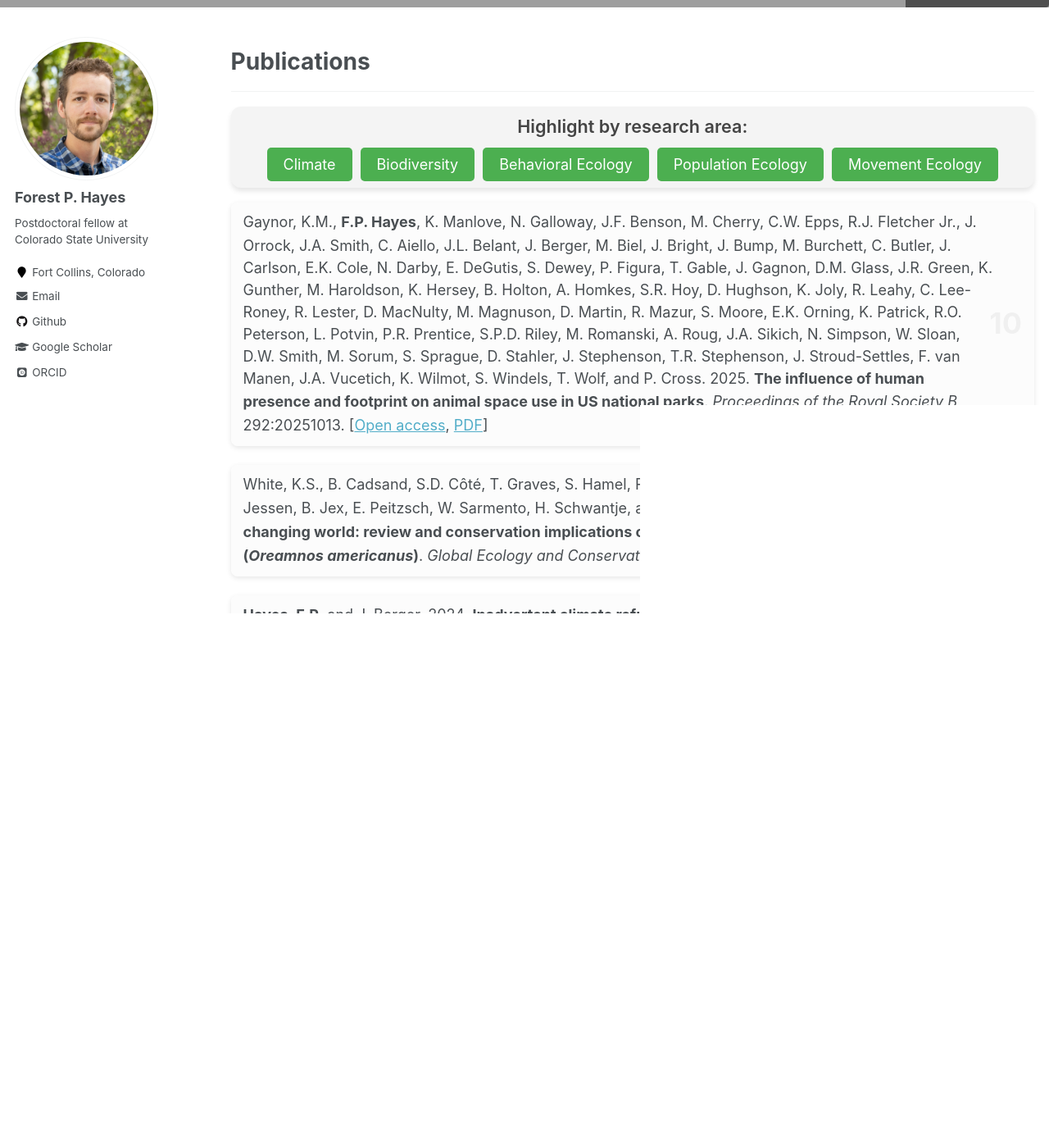
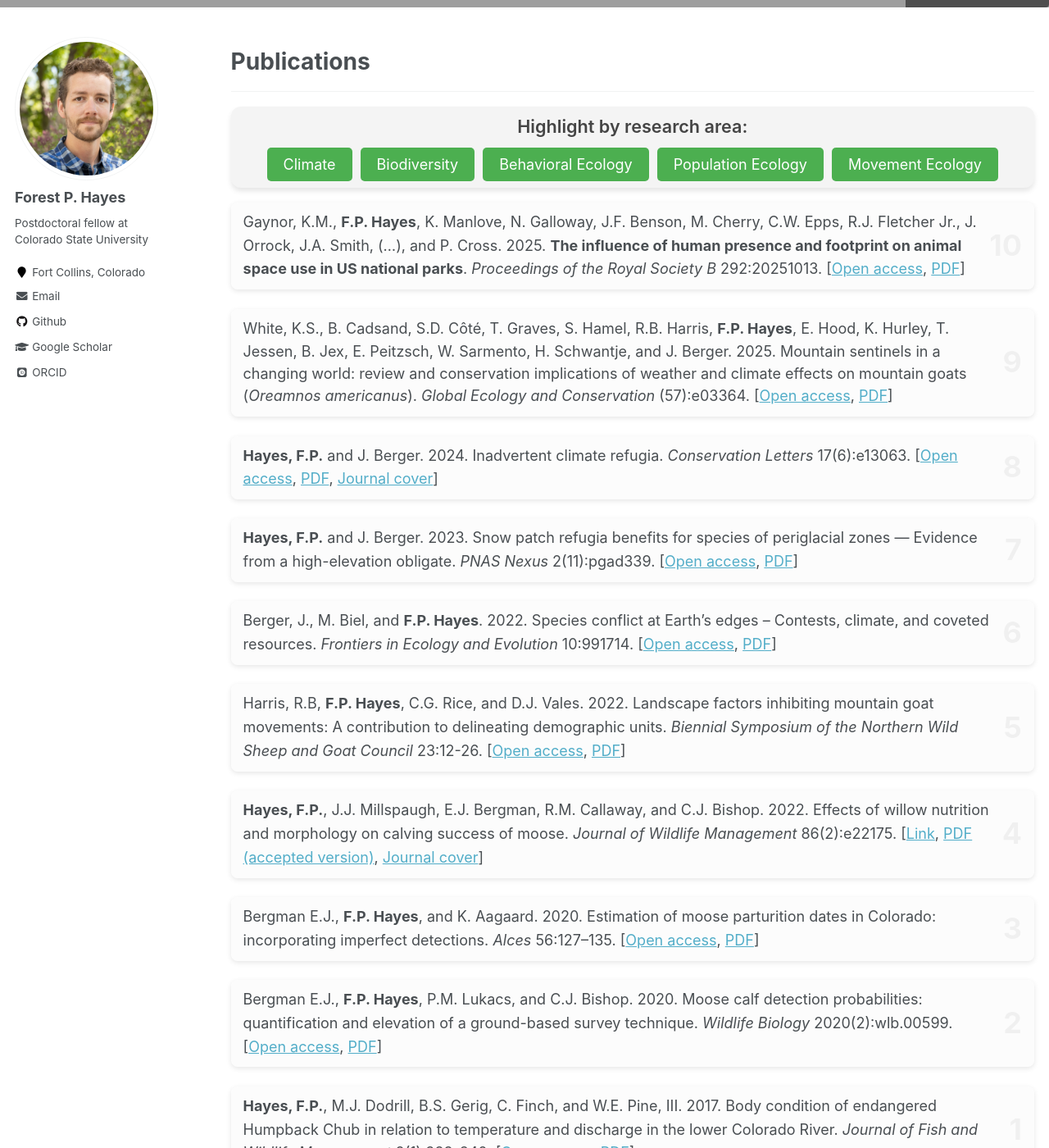
Before and after one commit to foresthayes/foresthayes.github.io, a Jekyll site: the page built from _pages/publications.md, in a window 1280 px wide and 1400 px high, scrolled down 1033 px. Shown: the whole window at 82% size. Built offline with Jekyll 4.4.1, drawn with Linux system fonts in a browser that asks for light colours; some web fonts are replaced; some of the changed text lies outside the part shown.

Commit message:
Update publications

```diff
--- a/_pages/publications.md
+++ b/_pages/publications.md
@@ -129,7 +129,7 @@ header:
 
 <span class="publication" data-topics="Behavioral Ecology, Movement Ecology">
   <span class="publication-number">10</span>
-  Gaynor, K.M., **F.P. Hayes**, K. Manlove, N. Galloway, J.F. Benson, M. Cherry, C.W. Epps, R.J. Fletcher Jr., J. Orrock, J.A. Smith, C. Aiello, J.L. Belant, J. Berger, M. Biel, J. Bright, J. Bump, M. Burchett, C. Butler, J. Carlson, E.K. Cole, N. Darby, E. DeGutis, S. Dewey, P. Figura, T. Gable, J. Gagnon, D.M. Glass, J.R. Green, K. Gunther, M. Haroldson, K. Hersey, B. Holton, A. Homkes, S.R. Hoy, D. Hughson, K. Joly, R. Leahy, C. Lee-Roney, R. Lester, D. MacNulty, M. Magnuson, D. Martin, R. Mazur, S. Moore, E.K. Orning, K. Patrick, R.O. Peterson, L. Potvin, P.R. Prentice, S.P.D. Riley, M. Romanski, A. Roug, J.A. Sikich, N. Simpson, W. Sloan, D.W. Smith, M. Sorum, S. Sprague, D. Stahler, J. Stephenson, T.R. Stephenson, J. Stroud-Settles, F. van Manen, J.A. Vucetich, K. Wilmot, S. Windels, T. Wolf, and P. Cross. 2025. **The influence of human presence and footprint on animal space use in US national parks**. *Proceedings of the Royal Society B* 292:20251013. \[[Open access](https://doi.org/10.1098/rspb.2025.1013), <a href="./2025_Gaynor et al_influence of human presence on animal space use.pdf">PDF</a>\]
+  Gaynor, K.M., **F.P. Hayes**, K. Manlove, N. Galloway, J.F. Benson, M. Cherry, C.W. Epps, R.J. Fletcher Jr., J. Orrock, J.A. Smith, (...), and P. Cross. 2025. **The influence of human presence and footprint on animal space use in US national parks**. *Proceedings of the Royal Society B* 292:20251013. \[[Open access](https://doi.org/10.1098/rspb.2025.1013), <a href="./2025_Gaynor et al_influence of human presence on animal space use.pdf">PDF</a>\]
 </span>
 
 <!--
@@ -142,47 +142,47 @@ Gaynor, K.M., **F.P. Hayes**, K. Manlove, N. Galloway, J.F. Benson, M. Cherry, C
 
 <span class="publication" data-topics="Climate, Behavioral Ecology">
   <span class="publication-number">9</span>
-  White, K.S., B. Cadsand, S.D. Côté, T. Graves, S. Hamel, R.B. Harris, **F.P. Hayes**, E. Hood, K. Hurley, T. Jessen, B. Jex, E. Peitzsch, W. Sarmento, H. Schwantje, and J. Berger. 2025. **Mountain sentinels in a changing world: review and conservation implications of weather and climate effects on mountain goats (<em>Oreamnos americanus</em>)**. *Global Ecology and Conservation* (57):e03364. \[[Open access](https://doi.org/10.1016/j.gecco.2024.e03364), <a href="./2025_White et al_mtn goat climate review.pdf">PDF</a>\]
+  White, K.S., B. Cadsand, S.D. Côté, T. Graves, S. Hamel, R.B. Harris, **F.P. Hayes**, E. Hood, K. Hurley, T. Jessen, B. Jex, E. Peitzsch, W. Sarmento, H. Schwantje, and J. Berger. 2025. Mountain sentinels in a changing world: review and conservation implications of weather and climate effects on mountain goats (<em>Oreamnos americanus</em>). *Global Ecology and Conservation* (57):e03364. \[[Open access](https://doi.org/10.1016/j.gecco.2024.e03364), <a href="./2025_White et al_mtn goat climate review.pdf">PDF</a>\]
 </span>
 
 <span class="publication" data-topics="Climate, Biodiversity, Population Ecology">
   <span class="publication-number">8</span>
-  **Hayes, F.P.** and J. Berger. 2024. **Inadvertent climate refugia**. *Conservation Letters* 17(6):e13063. \[[Open access](https://doi.org/10.1111/conl.13063), <a href="./2024_Hayes and Berger_Inadvertent climate refugia.pdf">PDF</a>, <a href="/images/publications/hayes-CONSLcover-2024.jpg">Journal cover</a>\]
+  **Hayes, F.P.** and J. Berger. 2024. Inadvertent climate refugia. *Conservation Letters* 17(6):e13063. \[[Open access](https://doi.org/10.1111/conl.13063), <a href="./2024_Hayes and Berger_Inadvertent climate refugia.pdf">PDF</a>, <a href="/images/publications/hayes-CONSLcover-2024.jpg">Journal cover</a>\]
 </span>
 
 <span class="publication" data-topics="Climate, Behavioral Ecology">
   <span class="publication-number">7</span>
-  **Hayes, F.P.** and J. Berger. 2023. **Snow patch refugia benefits for species of periglacial zones — Evidence from a high-elevation obligate**. *PNAS Nexus* 2(11):pgad339. \[[Open access](https://academic.oup.com/pnasnexus/article-lookup/doi/10.1093/pnasnexus/pgad339), <a href="./2023_Hayes and Berger_snow benefits_ReducedSize.pdf">PDF</a>\]
+  **Hayes, F.P.** and J. Berger. 2023. Snow patch refugia benefits for species of periglacial zones — Evidence from a high-elevation obligate. *PNAS Nexus* 2(11):pgad339. \[[Open access](https://academic.oup.com/pnasnexus/article-lookup/doi/10.1093/pnasnexus/pgad339), <a href="./2023_Hayes and Berger_snow benefits_ReducedSize.pdf">PDF</a>\]
 </span>
 
 <span class="publication" data-topics="Climate, Behavioral Ecology">
   <span class="publication-number">6</span>
-  Berger, J., M. Biel, and **F.P. Hayes**. 2022. **Species conflict at Earth’s edges – Contests, climate, and coveted resources**. *Frontiers in Ecology and Evolution* 10:991714. \[[Open access](https://www.frontiersin.org/articles/10.3389/fevo.2022.991714), <a href="./2022_Berger et al_contests.pdf">PDF</a>\]
+  Berger, J., M. Biel, and **F.P. Hayes**. 2022. Species conflict at Earth’s edges – Contests, climate, and coveted resources. *Frontiers in Ecology and Evolution* 10:991714. \[[Open access](https://www.frontiersin.org/articles/10.3389/fevo.2022.991714), <a href="./2022_Berger et al_contests.pdf">PDF</a>\]
 </span>
 
 <span class="publication" data-topics="Movement Ecology">
   <span class="publication-number">5</span>
-  Harris, R.B, **F.P. Hayes**, C.G. Rice, and D.J. Vales. 2022. **Landscape factors inhibiting mountain goat movements: A contribution to delineating demographic units**. *Biennial Symposium of the Northern Wild Sheep and Goat Council* 23:12-26. \[[Open access](http://www.nwsgc.net/proceedings/NWSGC_2022/2022-Harris-et-al.pdf), <a href="./2022_Harris et al_factors inhibiting movement.pdf">PDF</a>\]
+  Harris, R.B, **F.P. Hayes**, C.G. Rice, and D.J. Vales. 2022. Landscape factors inhibiting mountain goat movements: A contribution to delineating demographic units. *Biennial Symposium of the Northern Wild Sheep and Goat Council* 23:12-26. \[[Open access](http://www.nwsgc.net/proceedings/NWSGC_2022/2022-Harris-et-al.pdf), <a href="./2022_Harris et al_factors inhibiting movement.pdf">PDF</a>\]
 </span>
 
 <span class="publication" data-topics="Population Ecology">
   <span class="publication-number">4</span>
-  **Hayes, F.P.**, J.J. Millspaugh, E.J. Bergman, R.M. Callaway, and C.J. Bishop. 2022. **Effects of willow nutrition and morphology on calving success of moose**. *Journal of Wildlife Management* 86(2):e22175. \[[Link](https://doi.org/10.1002/jwmg.22175), <a href="./2021_Hayes et al_moose calving success_authors copy.pdf">PDF (accepted version)</a>, <a href="/images/publications/hayes-JWMcover-2022.jpg">Journal cover</a>\]
+  **Hayes, F.P.**, J.J. Millspaugh, E.J. Bergman, R.M. Callaway, and C.J. Bishop. 2022. Effects of willow nutrition and morphology on calving success of moose. *Journal of Wildlife Management* 86(2):e22175. \[[Link](https://doi.org/10.1002/jwmg.22175), <a href="./2021_Hayes et al_moose calving success_authors copy.pdf">PDF (accepted version)</a>, <a href="/images/publications/hayes-JWMcover-2022.jpg">Journal cover</a>\]
 </span>
 
 <span class="publication" data-topics="Population Ecology">
   <span class="publication-number">3</span>
-  Bergman E.J., **F.P. Hayes**, and K. Aagaard. 2020. **Estimation of moose parturition dates in Colorado: incorporating imperfect detections**. *Alces* 56:127–135. \[[Open access](https://alcesjournal.org/index.php/alces/article/view/277), <a href="./2020_Bergman et al_parturition.pdf">PDF</a>\]
+  Bergman E.J., **F.P. Hayes**, and K. Aagaard. 2020. Estimation of moose parturition dates in Colorado: incorporating imperfect detections. *Alces* 56:127–135. \[[Open access](https://alcesjournal.org/index.php/alces/article/view/277), <a href="./2020_Bergman et al_parturition.pdf">PDF</a>\]
 </span>
 
 <span class="publication" data-topics="Population Ecology">
   <span class="publication-number">2</span>
-  Bergman E.J., **F.P. Hayes**, P.M. Lukacs, and C.J. Bishop. 2020. **Moose calf detection probabilities: quantification and elevation of a ground-based survey technique**. *Wildlife Biology* 2020(2):wlb.00599. \[[Open access](https://doi.org/10.2981/wlb.00599), <a href="./2020_Bergman et al_calf detection.pdf">PDF</a>\]
+  Bergman E.J., **F.P. Hayes**, P.M. Lukacs, and C.J. Bishop. 2020. Moose calf detection probabilities: quantification and elevation of a ground-based survey technique. *Wildlife Biology* 2020(2):wlb.00599. \[[Open access](https://doi.org/10.2981/wlb.00599), <a href="./2020_Bergman et al_calf detection.pdf">PDF</a>\]
 </span>
 
 <span class="publication" data-topics="Population Ecology">
   <span class="publication-number">1</span>
-  **Hayes, F.P.**, M.J. Dodrill, B.S. Gerig, C. Finch, and W.E. Pine, III. 2017. **Body condition of endangered Humpback Chub in relation to temperature and discharge in the lower Colorado River**. *Journal of Fish and Wildlife Management* 8(1):333-342. \[[Open access](https://doi.org/10.3996/062014-JFWM-047), <a href="./2017_Hayes et al_Humpback Chub condition.pdf">PDF</a>\]
+  **Hayes, F.P.**, M.J. Dodrill, B.S. Gerig, C. Finch, and W.E. Pine, III. 2017. Body condition of endangered Humpback Chub in relation to temperature and discharge in the lower Colorado River. *Journal of Fish and Wildlife Management* 8(1):333-342. \[[Open access](https://doi.org/10.3996/062014-JFWM-047), <a href="./2017_Hayes et al_Humpback Chub condition.pdf">PDF</a>\]
 </span>
 
 
```
